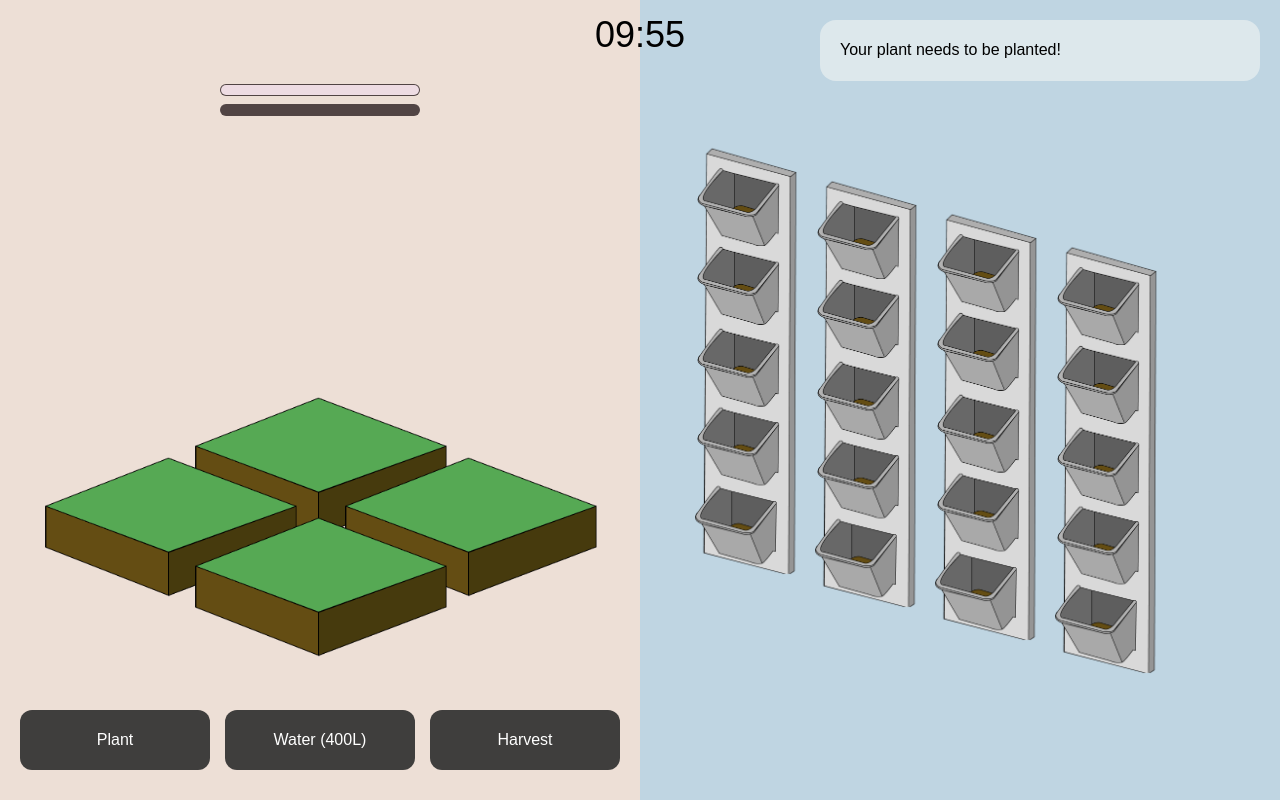
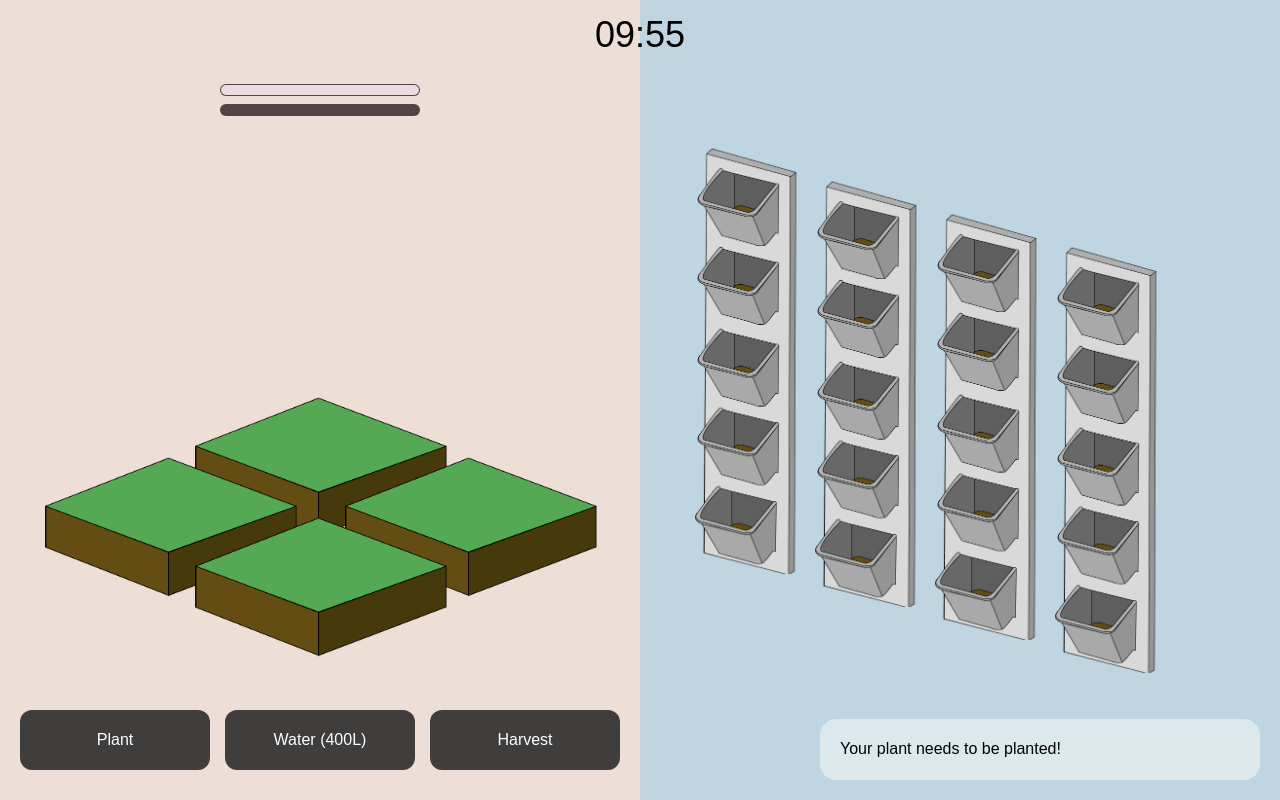
Before and after one commit to quentinguidee/farmup, a React (Vite) app: page / in a window 1280 px wide. Built offline with nearby package versions, Linux system fonts and the light colour scheme.

Commit message:
Move the notification to the bottom
Signed-off-by: Quentin Guidée <git@arra.red>

```diff
--- a/src/styles/notification.css
+++ b/src/styles/notification.css
@@ -1,6 +1,6 @@
 .notification {
     position: fixed;
-    top: 20px;
+    bottom: 20px;
     right: 20px;
     width: 400px;
     padding: 20px;
```
